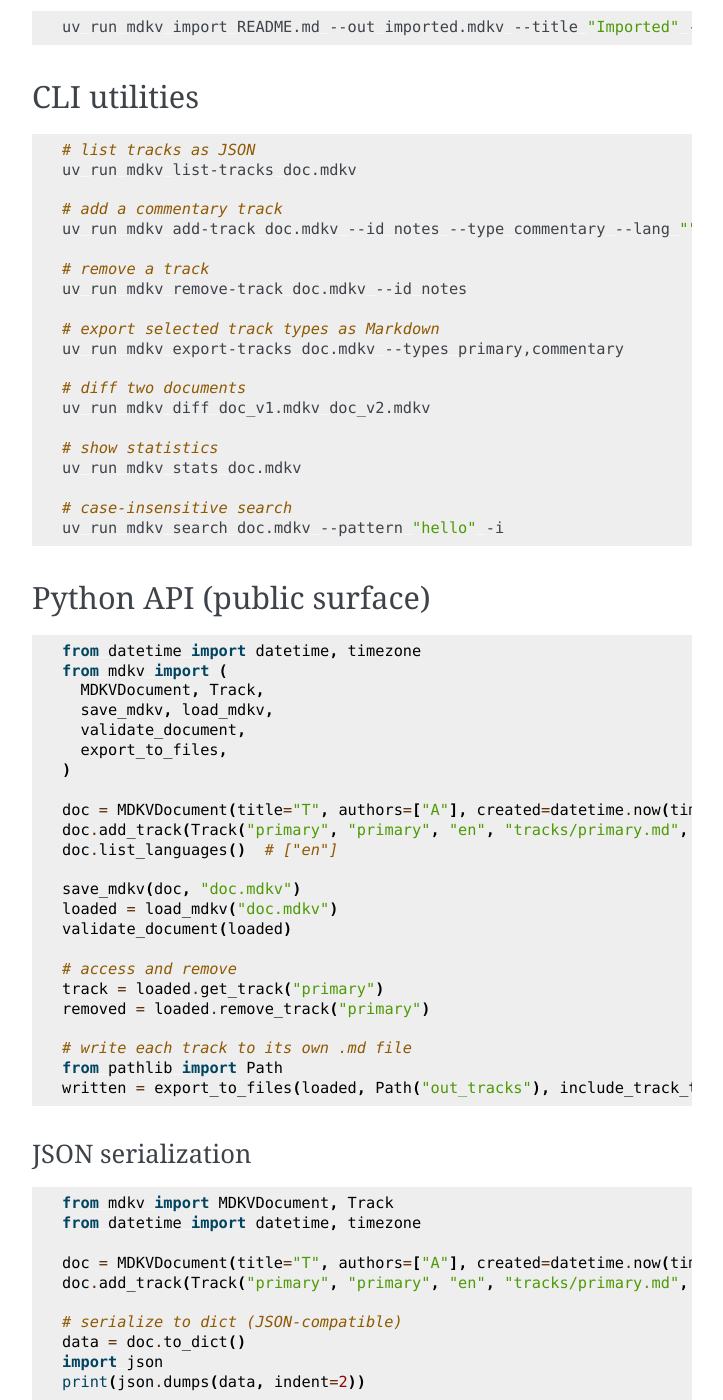
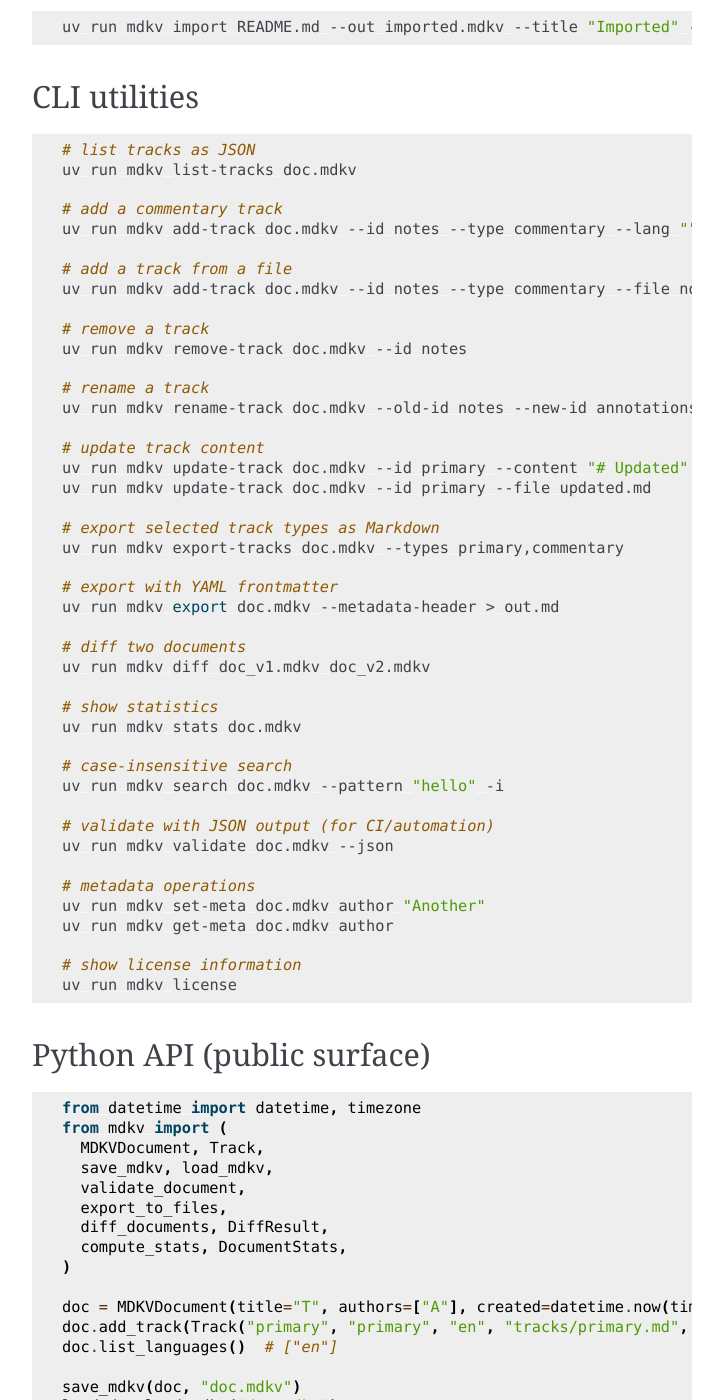
Before and after one commit to docxology/mdkv, a Sphinx documentation site: the page built from docs/usage.md, in a window 1280 px wide and 1400 px high, scrolled down 569 px. Shown: the whole window, without its empty margins (388-1111 px from the left). Built offline with Sphinx 7.4.7, drawn with Linux system fonts in a browser that asks for light colours; some of the changed text lies outside the part shown.

Commit message:
docs: comprehensive docs audit, TODO.md, CONTRIBUTING.md, pyproject.toml cleanup
Added:
- TODO.md: 40+ scoped improvements (minor/medium/major) with checkboxes
- CONTRIBUTING.md: full development guide (setup, style, architecture, testing, PR checklist)
- docs/usage.md: added 5 missing CLI commands (get-meta, set-meta, rename-track, update-track, license),
  added --file/--json/--metadata-header/-i flag docs, added diff_documents/compute_stats Python API examples,
  expanded GUI REST API docs
- docs/cli.md: added validate --json, add-track --file, update-track --file, export --metadata-header,
  search -i, error handling section
- docs/index.rst: links to CHANGELOG and CONTRIBUTING on GitHub

Changed:
- pyproject.toml: removed redundant [dependency-groups] (conflicts with [project.optional-dependencies]),
  added [tool.pytest.ini_options] (testpaths, minversion, filterwarnings),
  added [tool.coverage.run] and [tool.coverage.report] config
- .github/workflows/ci.yml: removed separate httpx install (now in dev deps)
- .cursorrules: added services.diff/stats to package structure, added diff_documents/compute_stats
  to Public API, added Diff & Stats and Security sections, updated CLI commands with new flags
- README.md: added CONTRIBUTING and TODO links, Development section

Tests: 150 passing, 91% coverage, Sphinx docs build with 0 warnings

````diff
--- a/docs/index.rst
+++ b/docs/index.rst
@@ -16,3 +16,6 @@ MDKV Documentation
 .. note::
    MDKV is designed for modular, multi-track Markdown documents packaged as a
    single portable file. See the Concept page for structure and implications.
+
+See also: `CHANGELOG <https://github.com/docxology/mdkv/blob/main/CHANGELOG.md>`_
+and `CONTRIBUTING <https://github.com/docxology/mdkv/blob/main/CONTRIBUTING.md>`_.
--- a/docs/usage.md
+++ b/docs/usage.md
@@ -35,11 +35,24 @@ uv run mdkv list-tracks doc.mdkv
 # add a commentary track
 uv run mdkv add-track doc.mdkv --id notes --type commentary --lang "" --content "Note"
 
+# add a track from a file
+uv run mdkv add-track doc.mdkv --id notes --type commentary --file notes.md
+
 # remove a track
 uv run mdkv remove-track doc.mdkv --id notes
 
+# rename a track
+uv run mdkv rename-track doc.mdkv --old-id notes --new-id annotations
+
+# update track content
+uv run mdkv update-track doc.mdkv --id primary --content "# Updated"
+uv run mdkv update-track doc.mdkv --id primary --file updated.md
+
 # export selected track types as Markdown
 uv run mdkv export-tracks doc.mdkv --types primary,commentary
+
+# export with YAML frontmatter
+uv run mdkv export doc.mdkv --metadata-header > out.md
 
 # diff two documents
 uv run mdkv diff doc_v1.mdkv doc_v2.mdkv
@@ -49,6 +62,16 @@ uv run mdkv stats doc.mdkv
 
 # case-insensitive search
 uv run mdkv search doc.mdkv --pattern "hello" -i
+
+# validate with JSON output (for CI/automation)
+uv run mdkv validate doc.mdkv --json
+
+# metadata operations
+uv run mdkv set-meta doc.mdkv author "Another"
+uv run mdkv get-meta doc.mdkv author
+
+# show license information
+uv run mdkv license
 ```
 
 ## Python API (public surface)
@@ -60,6 +83,8 @@ from mdkv import (
   save_mdkv, load_mdkv,
   validate_document,
   export_to_files,
+  diff_documents, DiffResult,
+  compute_stats, DocumentStats,
 )
 
 doc = MDKVDocument(title="T", authors=["A"], created=datetime.now(timezone.utc))
@@ -96,6 +121,28 @@ print(json.dumps(data, indent=2))
 # reconstruct from dict
 restored = MDKVDocument.from_dict(data)
 assert restored.title == doc.title
+```
+
+### Diff and stats
+
+```python
+from mdkv import diff_documents, compute_stats, load_mdkv
+
+doc_a = load_mdkv("doc_v1.mdkv")
+doc_b = load_mdkv("doc_v2.mdkv")
+
+# Compare two documents
+result = diff_documents(doc_a, doc_b)
+if result.has_changes:
+    print(result.to_dict())
+else:
+    print("Documents are identical")
+
+# Compute statistics
+stats = compute_stats(doc_a)
+print(f"{stats.track_count} tracks, {stats.total_characters} chars, {stats.total_lines} lines")
+print(f"Languages: {stats.languages}")
+print(f"Track types: {stats.tracks_by_type}")
 ```
 
 ### From YAML definitions
@@ -138,5 +185,8 @@ The GUI server exposes additional endpoints beyond the CRUD operations:
 - `GET /api/stats` — document statistics
 - `POST /api/diff` with `{"path": "other.mdkv"}` — diff against another document
 - `POST /api/validate` — returns warnings alongside errors
+- `POST /api/document` — update title, authors, version, and metadata
+- `POST /api/track` — create or update a track (validates track_type)
+- `DELETE /api/track/{track_id}` — remove a track (returns 404 if not found)
 
 To record a short demo (optional): see `examples/record_gui_demo.py`. If you have `ffmpeg` and ImageMagick, you can convert the recorded `.webm` to `.gif` for embedding.
````
Also changed, not shown: CONTRIBUTING.md (added, +86 -0 lines), README.md (+6 -0 lines), TODO.md (added, +56 -0 lines), docs/cli.md (+38 -2 lines), pyproject.toml (+16 -8 lines), 2 other files.
